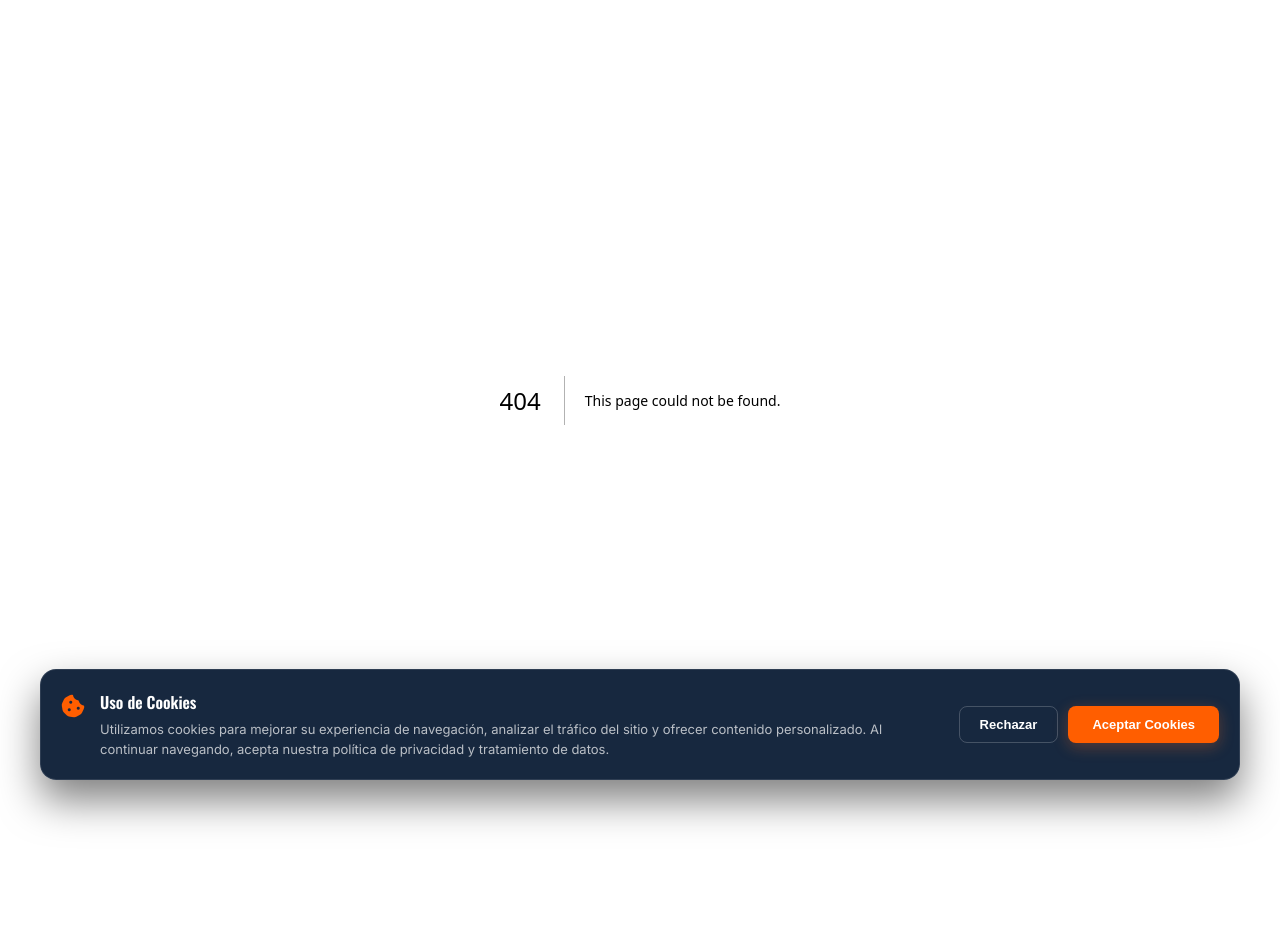
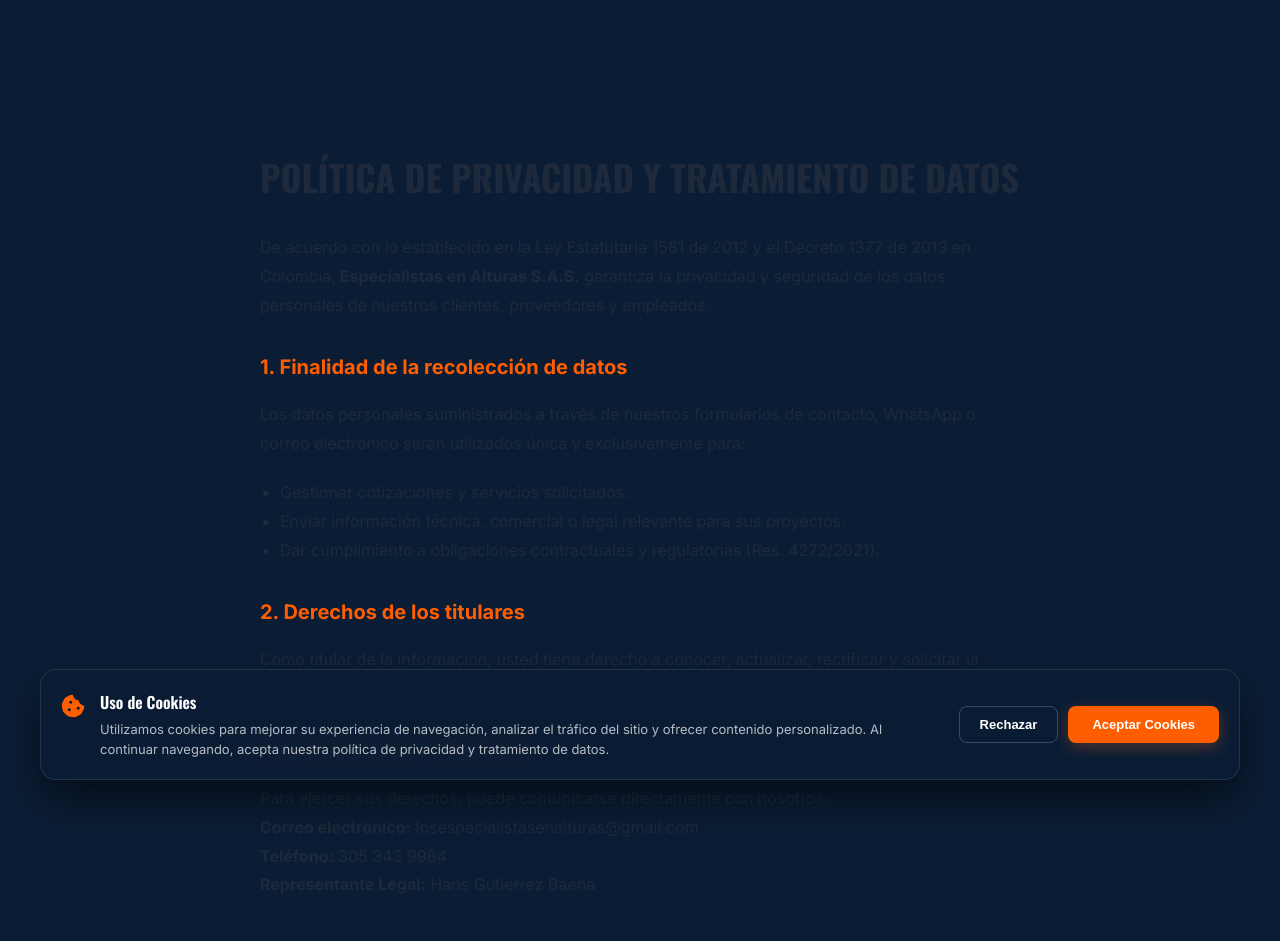
Before and after one commit to dpc2802/ESP_EN_ALTURAS, a Next.js app: page /politica-privacidad in a window 1280 px wide. Before the commit this address had no page. Shown: the top 941 px of the page. Before the commit the page ends 800 px from the top, so only its background shows below. Built offline with nearby package versions, Linux system fonts and the light colour scheme.

Commit message:
feat: add privacy policy and terms and conditions pages

```diff
--- a/src/app/components/Footer.jsx
+++ b/src/app/components/Footer.jsx
@@ -62,9 +62,9 @@
         <div className="footer-bottom">
           <p>© {new Date().getFullYear()} Especialistas en Alturas S.A.S. Todos los derechos reservados.</p>
           <div className="footer-bottom-links">
-            <a href="#" onClick={(e) => e.preventDefault()}>Política de Privacidad</a>
+            <Link href="/politica-privacidad">Política de Privacidad</Link>
             <span className="separator">|</span>
-            <a href="#" onClick={(e) => e.preventDefault()}>Términos y Condiciones</a>
+            <Link href="/terminos-y-condiciones">Términos y Condiciones</Link>
           </div>
         </div>
       </div>
--- /dev/null
+++ b/src/app/politica-privacidad/page.js
@@ -0,0 +1,48 @@
+export const metadata = {
+  title: 'Política de Privacidad | Especialistas en Alturas SAS',
+  description: 'Política de privacidad y tratamiento de datos personales de Especialistas en Alturas SAS.',
+};
+
+export default function PoliticaPrivacidad() {
+  return (
+    <main style={{ padding: '150px 20px 80px', maxWidth: '800px', margin: '0 auto', color: 'var(--navy)', minHeight: '100vh' }}>
+      <h1 style={{ fontSize: '36px', fontWeight: 900, marginBottom: '30px', color: 'var(--navy)', fontFamily: 'var(--font-head)' }}>
+        POLÍTICA DE PRIVACIDAD Y TRATAMIENTO DE DATOS
+      </h1>
+
+      <div style={{ lineHeight: '1.8', fontSize: '16px' }}>
+        <p style={{ marginBottom: '20px' }}>
+          De acuerdo con lo establecido en la Ley Estatutaria 1581 de 2012 y el Decreto 1377 de 2013 en Colombia,
+          <strong> Especialistas en Alturas S.A.S.</strong> garantiza la privacidad y seguridad de los datos personales de nuestros clientes, proveedores y empleados.
+        </p>
+
+        <h3 style={{ fontSize: '20px', fontWeight: 700, margin: '30px 0 15px', color: 'var(--orange)' }}>1. Finalidad de la recolección de datos</h3>
+        <p style={{ marginBottom: '20px' }}>
+          Los datos personales suministrados a través de nuestros formularios de contacto, WhatsApp o correo electrónico serán utilizados única y exclusivamente para:
+        </p>
+        <ul style={{ paddingLeft: '20px', marginBottom: '20px' }}>
+          <li>Gestionar cotizaciones y servicios solicitados.</li>
+          <li>Enviar información técnica, comercial o legal relevante para sus proyectos.</li>
+          <li>Dar cumplimiento a obligaciones contractuales y regulatorias (Res. 4272/2021).</li>
+        </ul>
+
+        <h3 style={{ fontSize: '20px', fontWeight: 700, margin: '30px 0 15px', color: 'var(--orange)' }}>2. Derechos de los titulares</h3>
+        <p style={{ marginBottom: '20px' }}>
+          Como titular de la información, usted tiene derecho a conocer, actualizar, rectificar y solicitar la eliminación de sus datos personales de nuestras bases de datos en cualquier momento.
+        </p>
+
+        <h3 style={{ fontSize: '20px', fontWeight: 700, margin: '30px 0 15px', color: 'var(--orange)' }}>3. Contacto para solicitudes</h3>
+        <p style={{ marginBottom: '20px' }}>
+          Para ejercer sus derechos, puede comunicarse directamente con nosotros:<br/>
+          <strong>Correo electrónico:</strong> losespecialistasenalturas@gmail.com<br/>
+          <strong>Teléfono:</strong> 305 343 9984<br/>
+          <strong>Representante Legal:</strong> Hans Gutiérrez Baena
+        </p>
+
+        <p style={{ marginTop: '40px', fontSize: '14px', color: '#666' }}>
+          <em>Última actualización: Agosto de 2026</em>
+        </p>
+      </div>
+    </main>
+  );
+}
```
Also changed, not shown: src/app/terminos-y-condiciones/page.js (added, +44 -0 lines).
